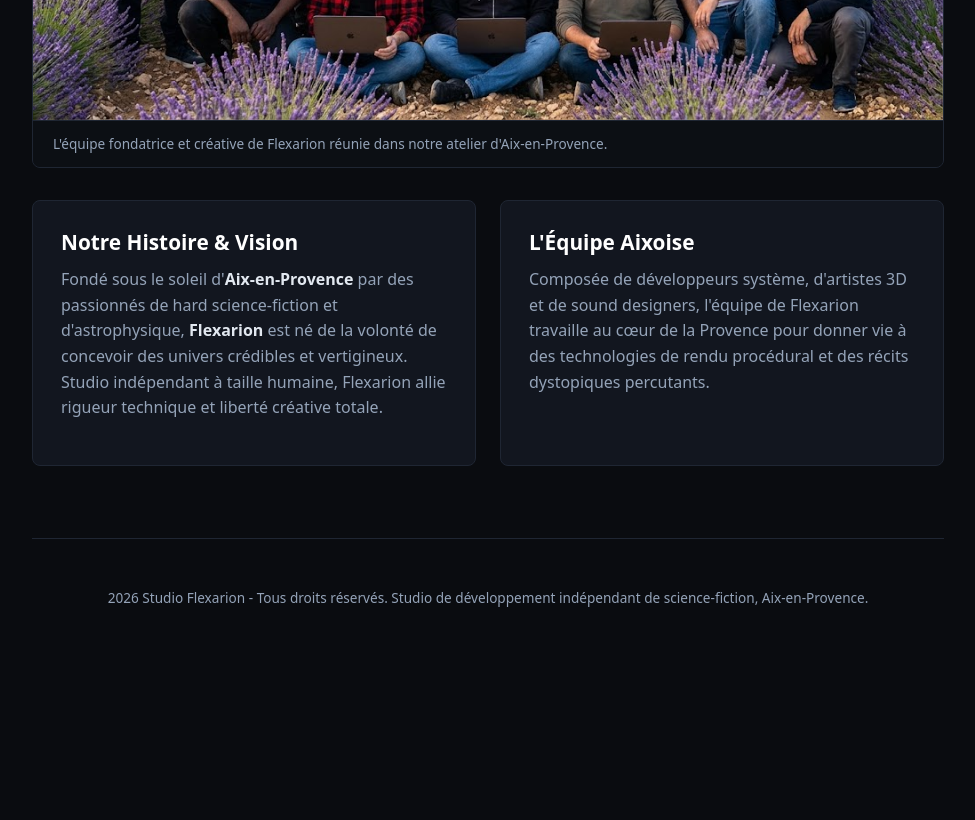
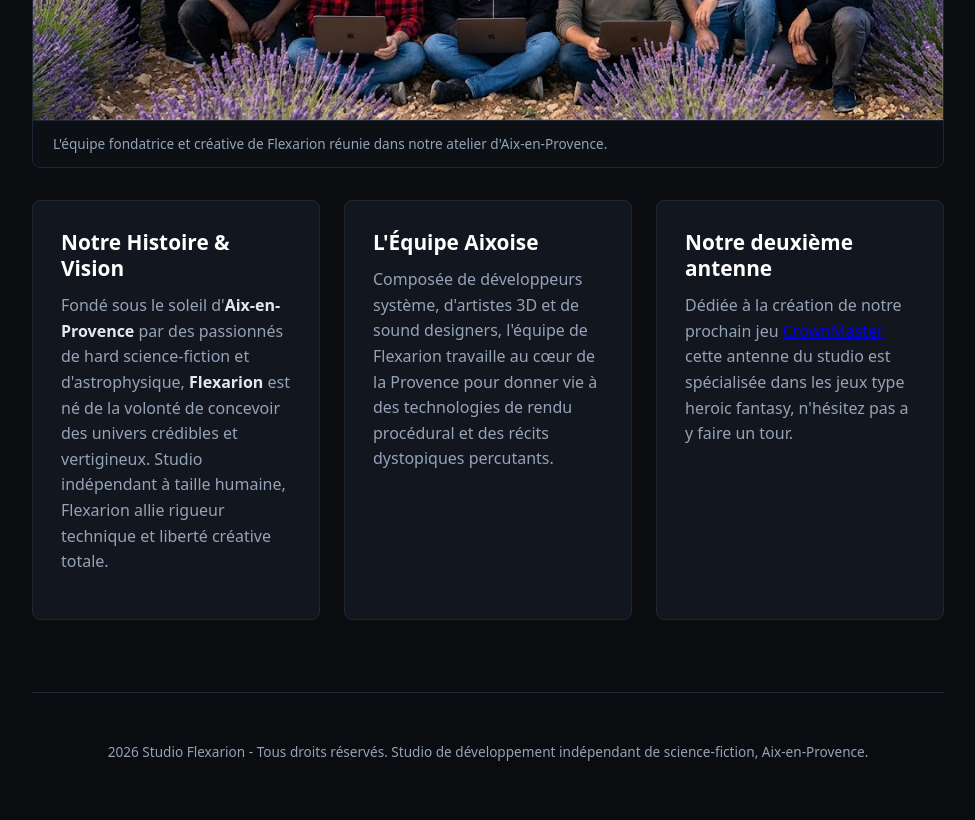
Before and after one commit to l-empire-corbeau/flexarion-studio.fr, a plain HTML site: page studio.html in a window 1280 px wide. Shown: the part 618-1438 px from the top of the page, without its empty margins (152-1127 px from the left). Before the commit the page ends 1291 px from the top, so only its background shows below. Drawn offline with Linux system fonts and the light colour scheme.

Commit message:
Ajout lien vers le Roi Corbeau

```diff
--- a/studio.html
+++ b/studio.html
@@ -42,6 +42,10 @@
                     <h3>L'Équipe Aixoise</h3>
                     <p>Composée de développeurs système, d'artistes 3D et de sound designers, l'équipe de Flexarion travaille au cœur de la Provence pour donner vie à des technologies de rendu procédural et des récits dystopiques percutants.</p>
                 </article>
+                <article class="card">
+                    <h3>Notre deuxième antenne</h3>
+                    <p>Dédiée à la création de notre prochain jeu <a href="https://flexarion-jeu.fr/crowMaster.html">CrownMaster</a> cette antenne du studio est spécialisée dans les jeux type heroic fantasy, n'hésitez pas a y faire un tour.</p>
+                </article>
             </div>
         </section>
     </main>
```
